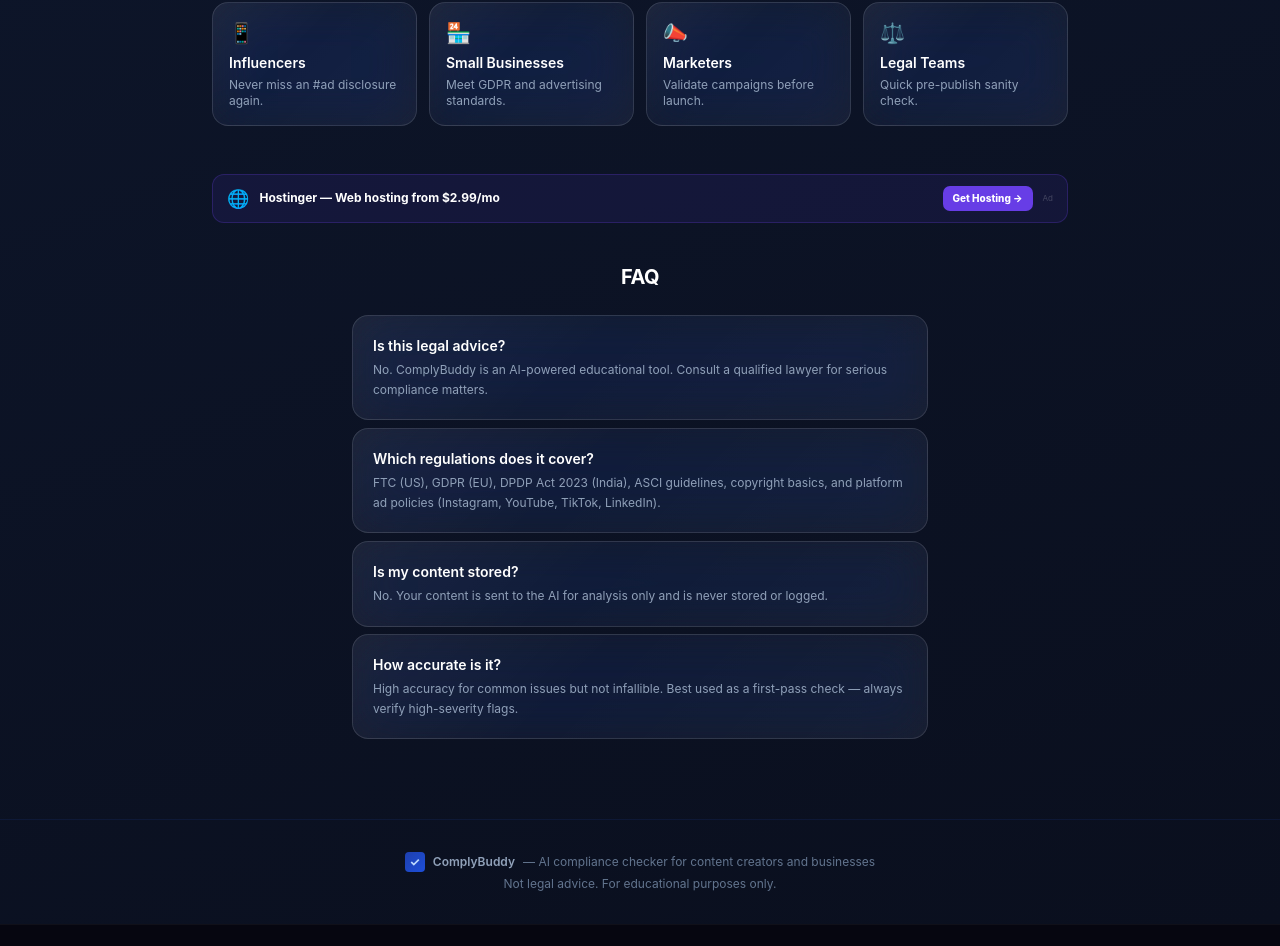
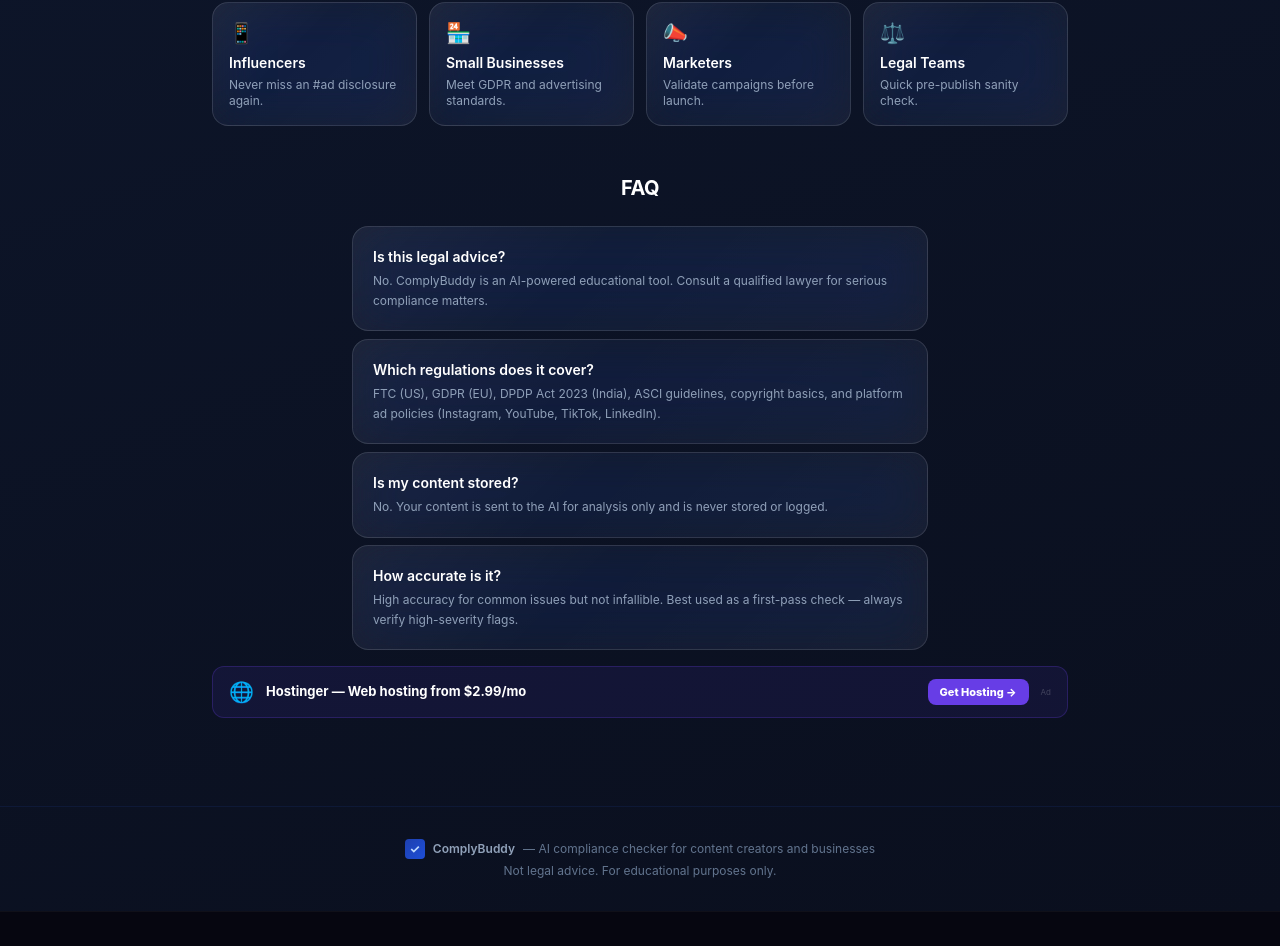
Before and after one commit to infosiva/complybuddy, a Next.js app: page / in a window 1280 px wide. Shown: the part 1532-2478 px from the top of the page. Built offline with nearby package versions, Linux system fonts and the light colour scheme.

Commit message:
Move rectangle ad to bottom, keep conditional result ad only
Removes mid-page rectangle ad between sections; adds banner ad at page bottom before footer.
Keeps conditional ad after scan results (user already engaged at that point).

```diff
--- a/app/page.tsx
+++ b/app/page.tsx
@@ -405,9 +405,6 @@ export default function Home() {
           </div>
         </section>
 
-        {/* Ad — between sections */}
-        <AdUnit size="rectangle" className="mb-10" />
-
         {/* FAQ */}
         <section id="faq" className="mb-4">
           <h2 className="text-xl font-bold text-white text-center mb-6 tracking-tight">FAQ</h2>
@@ -425,6 +422,9 @@ export default function Home() {
             ))}
           </div>
         </section>
+
+        {/* Ad — bottom of page */}
+        <AdUnit size="banner" className="mb-6" />
       </main>
 
       {/* Footer */}
```
